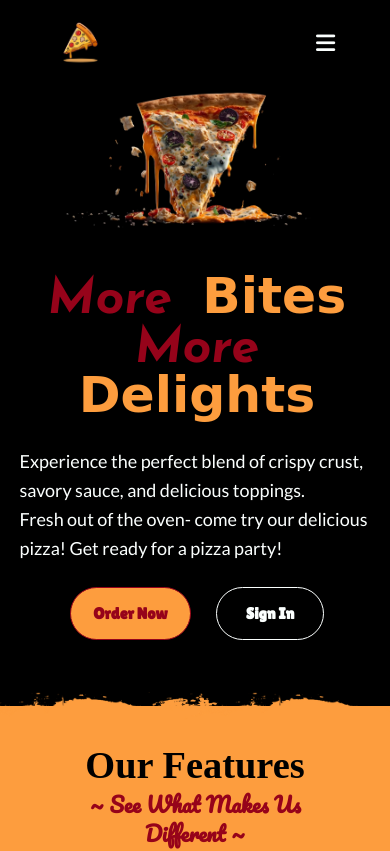
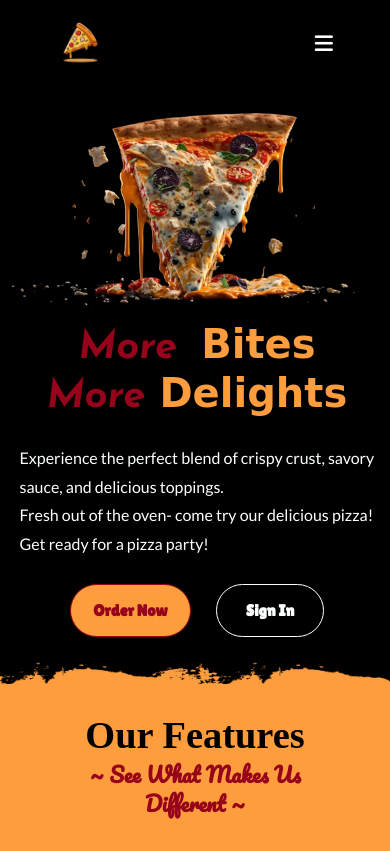
Before and after one commit to Malaika-Ali/Pizza-Restaurant-Web, a plain HTML site: page index.html in a window 390 px wide. Shown: the top 851 px of the page. Drawn offline with nearby package versions, Linux system fonts and the light colour scheme; a web font is replaced by a local one.

Commit message:
Update mediaqueries.css

```diff
--- a/mediaqueries.css
+++ b/mediaqueries.css
@@ -18,12 +18,6 @@
 @media screen and (max-width:1900px) {
     .container {
         margin-inline: 72px;
-        /* padding-inline: var(--padding-inline-section); */
-        /* overflow: hidden; */
-    }
-
-    .about-section {
-        margin-bottom: -2%;
     }
 
     .about-us {
@@ -127,7 +121,7 @@
     }
 
     .nav-toggle i {
-        font-size: 2.6vmax;
+        font-size: 1.5rem;
         /* margin-top: 2%; */
         margin-left: 230% !important;
     }
@@ -162,8 +156,8 @@
     }
 
     .hero {
-        margin-top: -8%;
-        margin-bottom: -8%;
+        padding-top: 6%;
+        padding-bottom: 8%;
     }
 
     .hero-heading {
@@ -224,11 +218,12 @@
     }
 
     .about-pic-container {
-        width: 80%;
+        width: 60%;
     }
 
     .about-section {
-        margin-bottom: 20% !important;
+        height: 100%;
+        padding-bottom: 38%;
     }
 
     .menu-image {
@@ -258,8 +253,9 @@
 
     .hero {
         flex-direction: column-reverse;
-        height: 80vh;
-        margin-bottom: -9%;
+        height: 100%;
+        padding-top: 6%;
+        padding-bottom: 8%;
     }
 
     .right-side {
@@ -335,7 +331,7 @@
     }
 
     .about-section {
-        margin-bottom: 32% !important;
+        margin-bottom: -11% !important;
     }
 
     .about-us-header {
@@ -348,7 +344,8 @@
     }
 
     .about-pic-container {
-        width: 90%;
+        width: 70%;
+        padding-top: -2%;
     }
 
     .landing-menu-container {
@@ -380,7 +377,8 @@
     }
 
     .hero {
-        margin-bottom: -4%;
+        padding-bottom: 10%;
+        padding-top: 5%;
     }
 
     .hero-heading {
@@ -406,6 +404,10 @@
         margin-left: -3%;
     }
 
+    .top-img{
+        margin-top: -2%;
+    }
+
 }
 
 @media screen and (max-width:479px) {
@@ -414,33 +416,36 @@
         font-size: 1.4em;
     }
 
-    /* h2{
-        font-size: 1.5rem;
-    } */
     .container {
         margin-inline: 20px;
     }
 
+    .nav-toggle i {
+        font-size: 1.3rem;
+    }
+
     .hero {
         width: 100vw;
+        padding-top: 1%;
+        padding-bottom: 12%;
     }
 
     .right-side {
-        margin-top: -22%;
-        width: 70%;
+        width: 100%;
     }
 
     .hero-heading {
         line-height: 2.8rem;
+        font-size: 3rem;
     }
 
     .left-side {
-        margin-top: -7%;
+        padding-top: 2%;
         font-size: 36px;
     }
 
     .hero-content{
-        font-size: 18px;
+        font-size: 16px;
     }
 
     .cta-buttons {
@@ -488,10 +493,6 @@
     .menu-row-menupage {
         margin-left: -47%;
         margin-right: -46%;
-    }
-
-    .about-section {
-        margin-bottom: 32% !important;
     }
 
     .landing-menu {
@@ -547,4 +548,8 @@
     .about-content {
         font-size: 18px;
     }
+
+    .hero-heading{
+        font-size: 2.5rem;
+    }
 }
```
